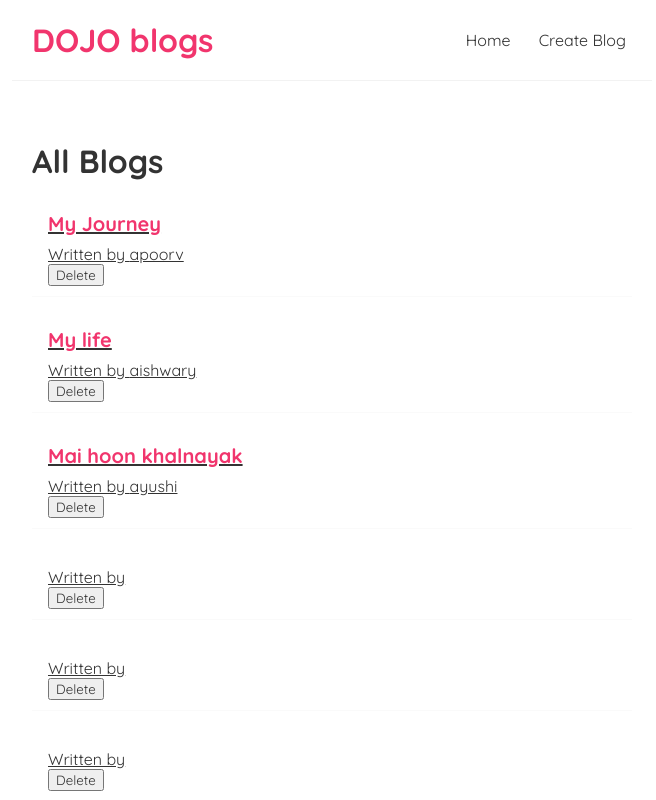
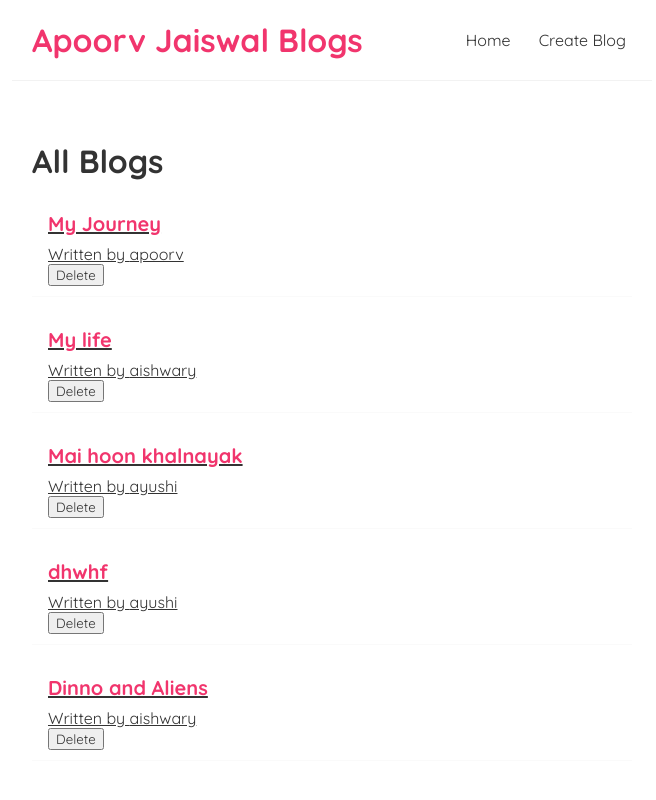
Before and after one commit to apoorvjaiswal/apoorv-blog, a React (Create React App) app: page / in a window 1280 px wide. Shown: the top 800 px of the page, without its empty margins (308-964 px from the left). Built offline with nearby package versions, Linux system fonts and the light colour scheme; data requests are answered from the project's data file.

Commit message:
fixed create and delete bugs

```diff
--- a/data/db.json
+++ b/data/db.json
@@ -19,19 +19,25 @@
       "id": "3"
     },
     {
-      "id": "d206"
+      "id": "2b0c",
+      "title": "dhwhf",
+      "author": "ayushi",
+      "body": "sdfdsc"
     },
     {
-      "id": "547d"
+      "id": "428c",
+      "title": "Dinno and Aliens",
+      "author": "aishwary",
+      "body": "Dino is a miniature form of a herbivores dinosaur. They are quite hardworking.\nand aliens are some celestial beings who regularly attack earth.\nDinos help keep the earth safe"
     },
     {
-      "id": "5c25"
+      "id": "492b"
     },
     {
-      "id": "55ab"
+      "id": "ce6c"
     },
     {
-      "id": "c3fc"
+      "id": "7def"
     }
   ],
   "users": [
--- a/src/BlogList.tsx
+++ b/src/BlogList.tsx
@@ -1,5 +1,5 @@
 import React from 'react'
-import { Link } from 'react-router-dom';
+import { Link, Navigate, useNavigate } from 'react-router-dom';
 interface IBlog {
   id: number;
   title: string;
@@ -12,6 +12,15 @@ interface IBlogListProps {
   handledelete?: any;
 }
 const BlogList: React.FC<IBlogListProps> = ({ blogs, title, handledelete }) => {
+
+  const navigate = useNavigate();
+  const handleDelete=(id:Number)=>{
+    fetch('http://localhost:8000/blogs/' + id,{
+      method: 'DELETE'
+    })
+    navigate(0);
+  }
+
   return (
     <div className="blog-list">
       <h1>{title}</h1>
@@ -20,7 +29,9 @@ const BlogList: React.FC<IBlogListProps> = ({ blogs, title, handledelete }) => {
           <div className="blog-preview" key={blog.id}>
             <h2>{blog.title}</h2>
             <p>Written by {blog.author}</p>
-            <button onClick={() => (handledelete(blog.id))}>Delete</button>
+            <Link to='/'>
+            <button onClick={(e) => {handleDelete(blog.id)}}>Delete</button>
+            </Link>
           </div>
         </Link>
       ))}
--- a/src/Navbar/Navbar.tsx
+++ b/src/Navbar/Navbar.tsx
@@ -5,7 +5,7 @@ function Navbar() {
   return (
     <>
     <div className="navbar">
-        <h1>DOJO blogs</h1>
+        <h1>Apoorv Jaiswal Blogs</h1>
         <div className="links">
             <Link to="/">Home</Link>
             <Link to="./create">Create Blog</Link>
--- a/src/create.tsx
+++ b/src/create.tsx
@@ -1,5 +1,6 @@
 import React, { useEffect, useState } from 'react';
 import useFetch from './useFetch';
+import { useNavigate } from 'react-router-dom';
 
 interface ICreateComponent {
   handleSubmit?: any;
@@ -10,15 +11,32 @@ const CreateComponent: React.FC<ICreateComponent> = ({}) => {
   const [blogBody,setBlogBody]=useState('');
   const [triggerFetch,setTriggerFetch] = useState(false);
   const url='http://localhost:8000/blogs';
+  const navigate = useNavigate();
 
-  useEffect(()=>{
-    const { data, error, isPending } = useFetch({ url:url, method :'GET', body : null })
-  },[triggerFetch])
+  // Initialize useFetch at the top level
+  const { data, error, isPending } = useFetch({
+    url: url,
+    method: 'POST',
+    body: triggerFetch && (blogTitle && selectedOption && blogBody)? { title:blogTitle,author:selectedOption, body:blogBody } : null,  // Send body only when triggerFetch is true
+  });
+
+  const handleSubmit = (e: React.FormEvent) => {
+    e.preventDefault();
+    setTriggerFetch(true);
+    navigate(0);
+  };
+
+  // Reset triggerFetch after each fetch operation
+  useEffect(() => {
+    if (triggerFetch) {
+      setTriggerFetch(false);
+    }
+  }, [triggerFetch]);
 
   return (
     <div>
         <h1>Add a new Blog</h1>
-        <form onSubmit={useFetch}>
+        <form onSubmit={handleSubmit}>
         <p> Add Blog title {blogTitle}</p>
         <input
         type='text'
@@ -44,7 +62,6 @@ const CreateComponent: React.FC<ICreateComponent> = ({}) => {
         required
         onChange={(e)=>{setBlogBody(e.target.value)}} ></textarea>
         <br/>
-
         <button>Submit</button>
         </form>
     </div>
```
